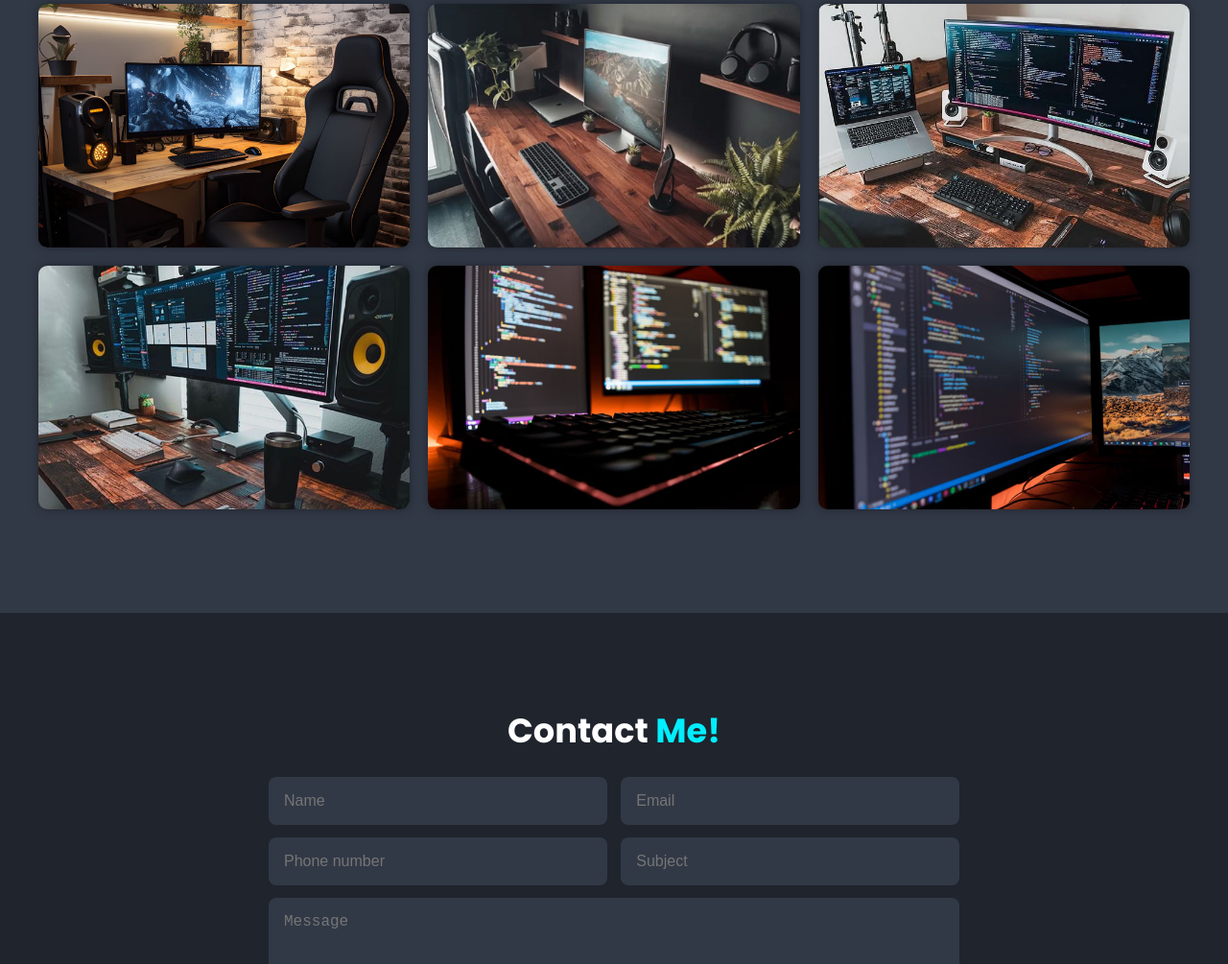
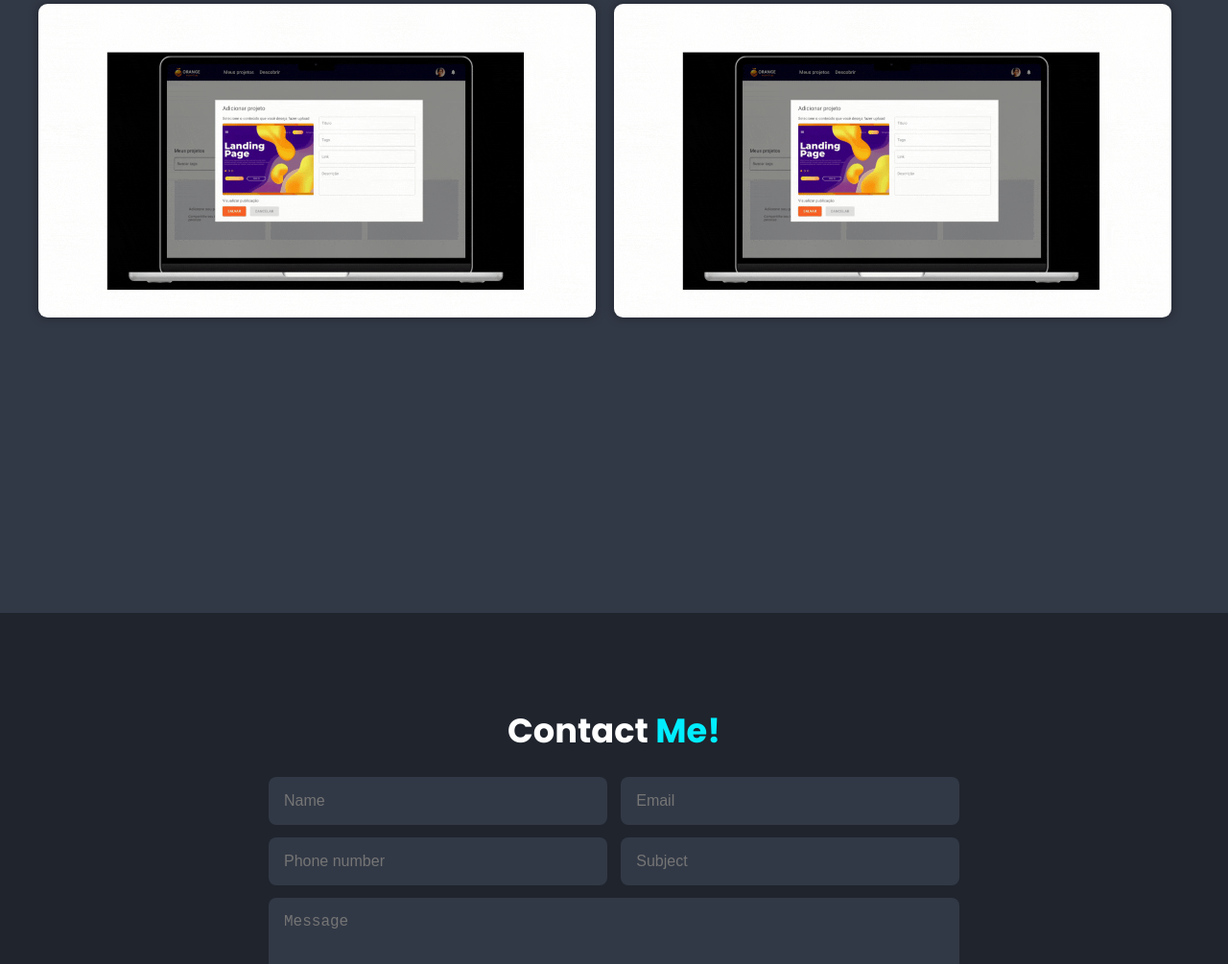
Before and after one commit to gustavo-medeiros18/portfolio, a plain HTML site: page index.html in a window 1280 px wide. Shown: the part 1761-2766 px from the top of the page at 96% size. Drawn offline with nearby package versions, Linux system fonts and the light colour scheme; a script that the page names is missing.

Commit message:
:sparkles: feat: Replaces projects with orange portfolio placeholder.

```diff
--- a/index.html
+++ b/index.html
@@ -100,13 +100,13 @@
 
     <div class="portfolio-container">
       <div class="portfolio-box">
-        <img src="img/01.jpg" alt="Portfolio 1">
+        <img src="img/projects/orange-portfolio.gif" alt="Orange Portfolio">
 
         <div class="portfolio-layer">
-          <h4>Web Development</h4>
+          <h4>Orange Portfolio</h4>
 
           <p>
-            Lorem ipsum dolor sit amet consectetur adipisicing elit. Voluptatum alias ipsum similique suscipit dignissimos sed repellat vitae fugit a quam minima animi nostrum laborum, dolore rerum beatae ducimus eius! Voluptas officia dolorem quisquam, sed mollitia optio earum animi voluptatibus repellat quidem debitis suscipit, illo, cumque facere laboriosam deleniti temporibus magni.
+            Aplicação para designers e desenvolvedores que desejam mostrar seus projetos de forma profissional, podendo ainda visualizar e deixar curtidas nos portfolios uns dos outros. A aplicação conta com autenticação via Google e possibilidade de personalização do perfil. As tecnologias utilizadas foram: <span>TypeScript, Node.js, Express.js, MySQL, Docker e Firebase.</span>
           </p>
 
           <a href="#"><i class='bx bx-link-external' ></i></a>
@@ -114,63 +114,7 @@
       </div>
 
       <div class="portfolio-box">
-        <img src="img/02.jpg" alt="Portfolio 2">
-
-        <div class="portfolio-layer">
-          <h4>Web Development</h4>
-
-          <p>
-            Lorem ipsum dolor sit amet consectetur adipisicing elit. Voluptatum alias ipsum similique suscipit dignissimos sed repellat vitae fugit a quam minima animi nostrum laborum, dolore rerum beatae ducimus eius! Voluptas officia dolorem quisquam, sed mollitia optio earum animi voluptatibus repellat quidem debitis suscipit, illo, cumque facere laboriosam deleniti temporibus magni.
-          </p>
-
-          <a href="#"><i class='bx bx-link-external' ></i></a>
-        </div>
-      </div>
-
-      <div class="portfolio-box">
-        <img src="img/03.jpg" alt="Portfolio 3">
-
-        <div class="portfolio-layer">
-          <h4>Web Development</h4>
-
-          <p>
-            Lorem ipsum dolor sit amet consectetur adipisicing elit. Voluptatum alias ipsum similique suscipit dignissimos sed repellat vitae fugit a quam minima animi nostrum laborum, dolore rerum beatae ducimus eius! Voluptas officia dolorem quisquam, sed mollitia optio earum animi voluptatibus repellat quidem debitis suscipit, illo, cumque facere laboriosam deleniti temporibus magni.
-          </p>
-
-          <a href="#"><i class='bx bx-link-external' ></i></a>
-        </div>
-      </div>
-
-      <div class="portfolio-box">
-        <img src="img/04.jpg" alt="Portfolio 4">
-
-        <div class="portfolio-layer">
-          <h4>Web Development</h4>
-
-          <p>
-            Lorem ipsum dolor sit amet consectetur adipisicing elit. Voluptatum alias ipsum similique suscipit dignissimos sed repellat vitae fugit a quam minima animi nostrum laborum, dolore rerum beatae ducimus eius! Voluptas officia dolorem quisquam, sed mollitia optio earum animi voluptatibus repellat quidem debitis suscipit, illo, cumque facere laboriosam deleniti temporibus magni.
-          </p>
-
-          <a href="#"><i class='bx bx-link-external' ></i></a>
-        </div>
-      </div>
-
-      <div class="portfolio-box">
-        <img src="img/05.jpg" alt="Portfolio 5">
-
-        <div class="portfolio-layer">
-          <h4>Web Development</h4>
-
-          <p>
-            Lorem ipsum dolor sit amet consectetur adipisicing elit. Voluptatum alias ipsum similique suscipit dignissimos sed repellat vitae fugit a quam minima animi nostrum laborum, dolore rerum beatae ducimus eius! Voluptas officia dolorem quisquam, sed mollitia optio earum animi voluptatibus repellat quidem debitis suscipit, illo, cumque facere laboriosam deleniti temporibus magni.
-          </p>
-
-          <a href="#"><i class='bx bx-link-external' ></i></a>
-        </div>
-      </div>
-
-      <div class="portfolio-box">
-        <img src="img/06.jpg" alt="Portfolio 6">
+        <img src="img/projects/orange-portfolio.gif" alt="Portfolio 1">
 
         <div class="portfolio-layer">
           <h4>Web Development</h4>
```
